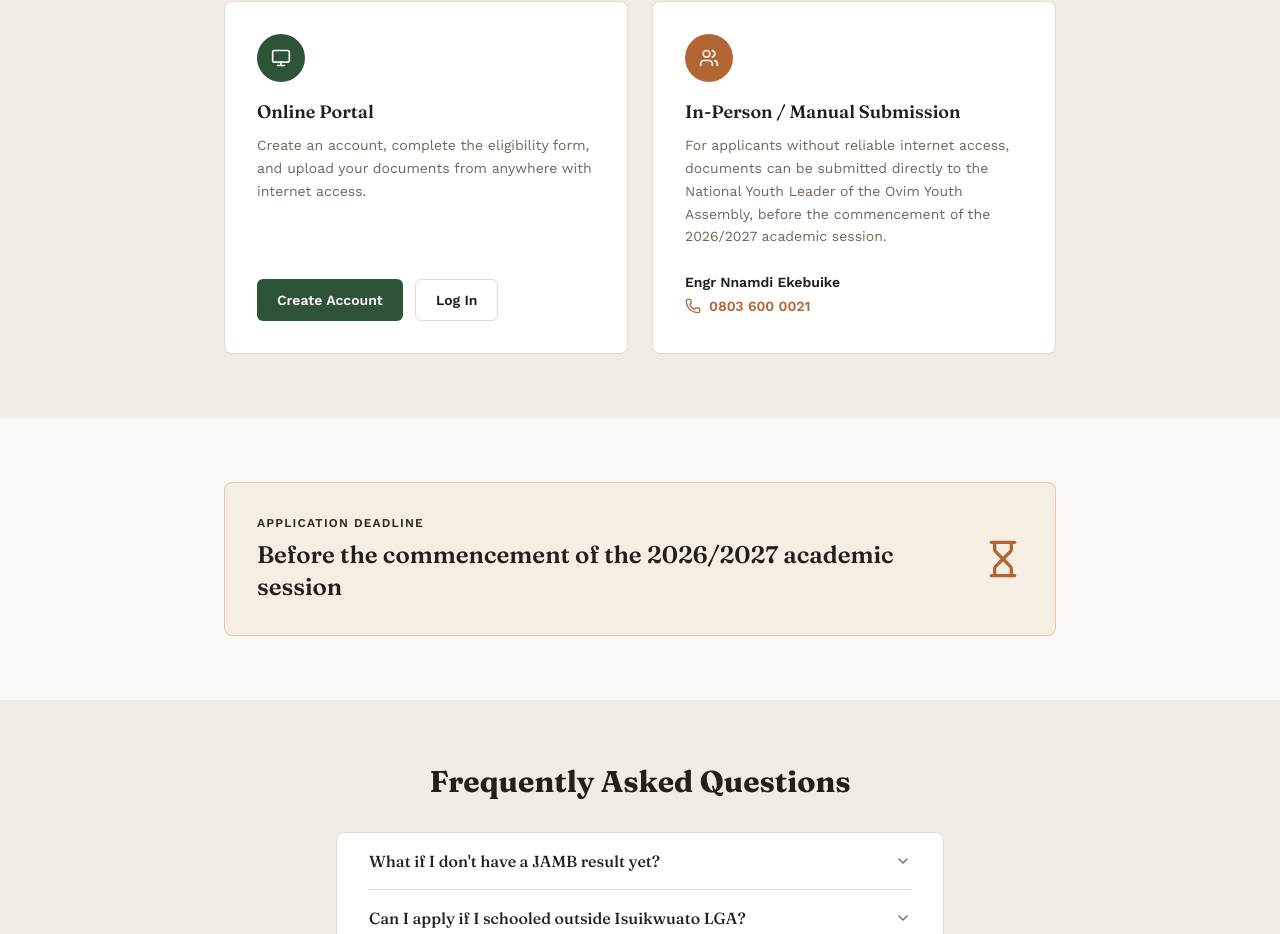
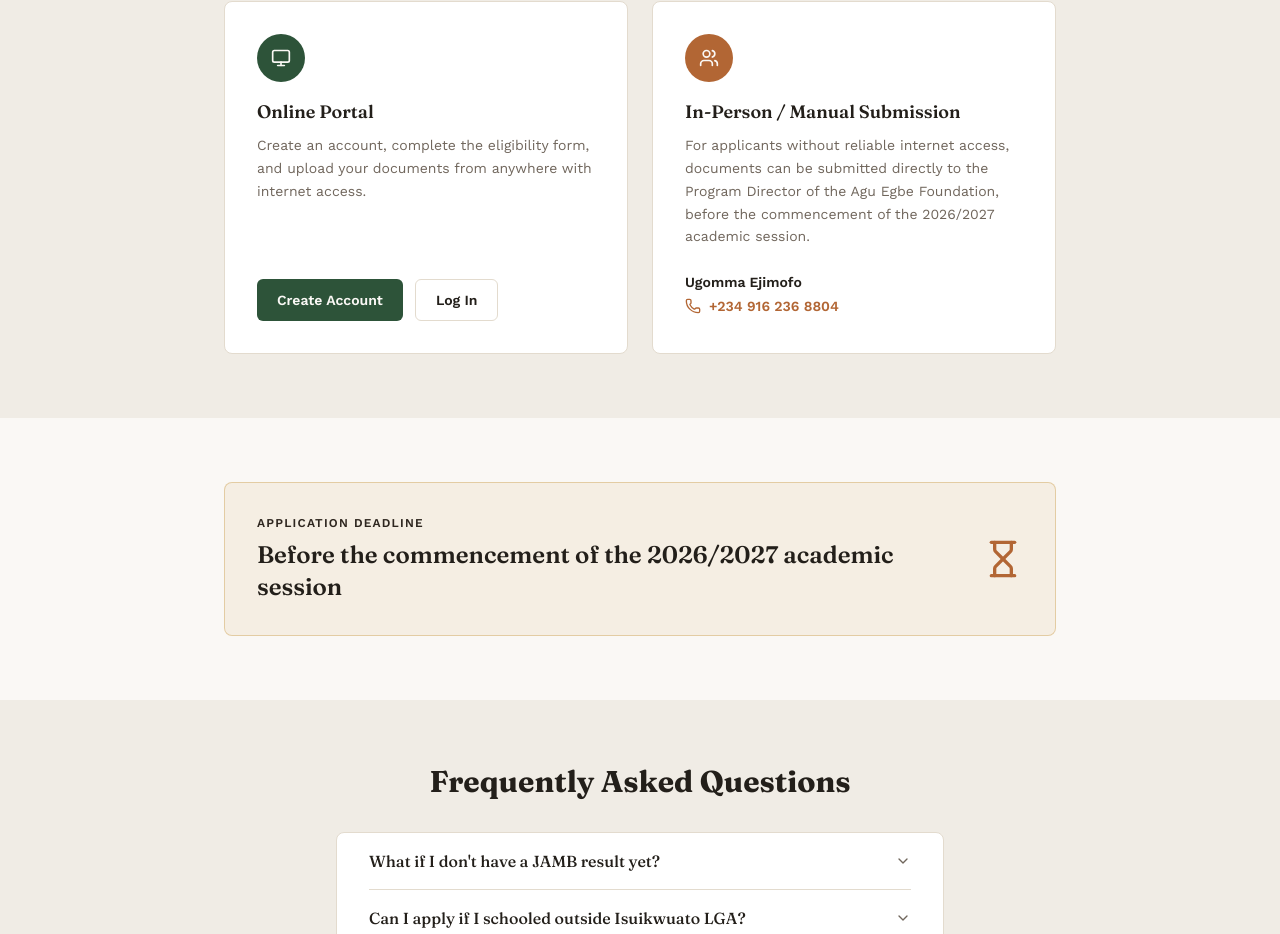
Before and after one commit to Kelechi-Iroegbu/Scholarship-app, a React (Vite) app: page /applications in a window 1280 px wide. Shown: the part 1998-2932 px from the top of the page. Built offline with nearby package versions, Linux system fonts and the light colour scheme; no server answers.

Commit message:
Update in-person submission contact details
Program Director Ugomma Ejimofo replaces the Youth Assembly contact.

```diff
--- a/src/components/applications/SubmissionPathways.jsx
+++ b/src/components/applications/SubmissionPathways.jsx
@@ -45,16 +45,16 @@ export default function SubmissionPathways() {
             </h3>
             <p className="mt-2 text-sm text-muted-foreground leading-relaxed flex-1">
               For applicants without reliable internet access, documents can be submitted
-              directly to the National Youth Leader of the Ovim Youth Assembly, before the
+              directly to the Program Director of the Agu Egbe Foundation, before the
               commencement of the 2026/2027 academic session.
             </p>
             <div className="mt-6">
-              <p className="font-semibold text-foreground text-sm">Engr Nnamdi Ekebuike</p>
+              <p className="font-semibold text-foreground text-sm">Ugomma Ejimofo</p>
               <a
                 href="tel:08036000021"
                 className="mt-1 inline-flex items-center gap-2 text-secondary font-semibold text-sm hover:opacity-80"
               >
-                <Phone className="h-4 w-4" /> 0803 600 0021
+                <Phone className="h-4 w-4" /> +234 916 236 8804
               </a>
             </div>
           </div>
```
